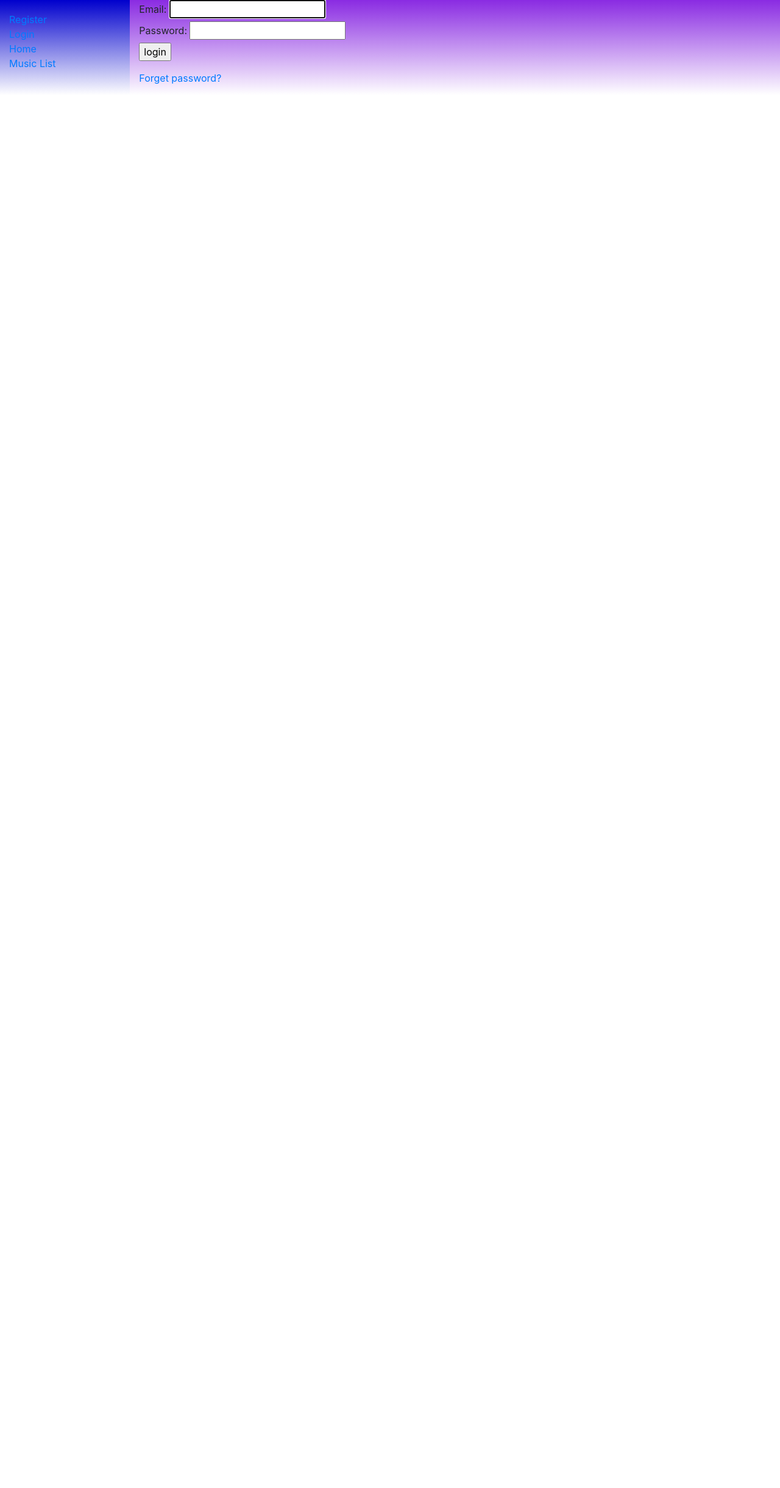
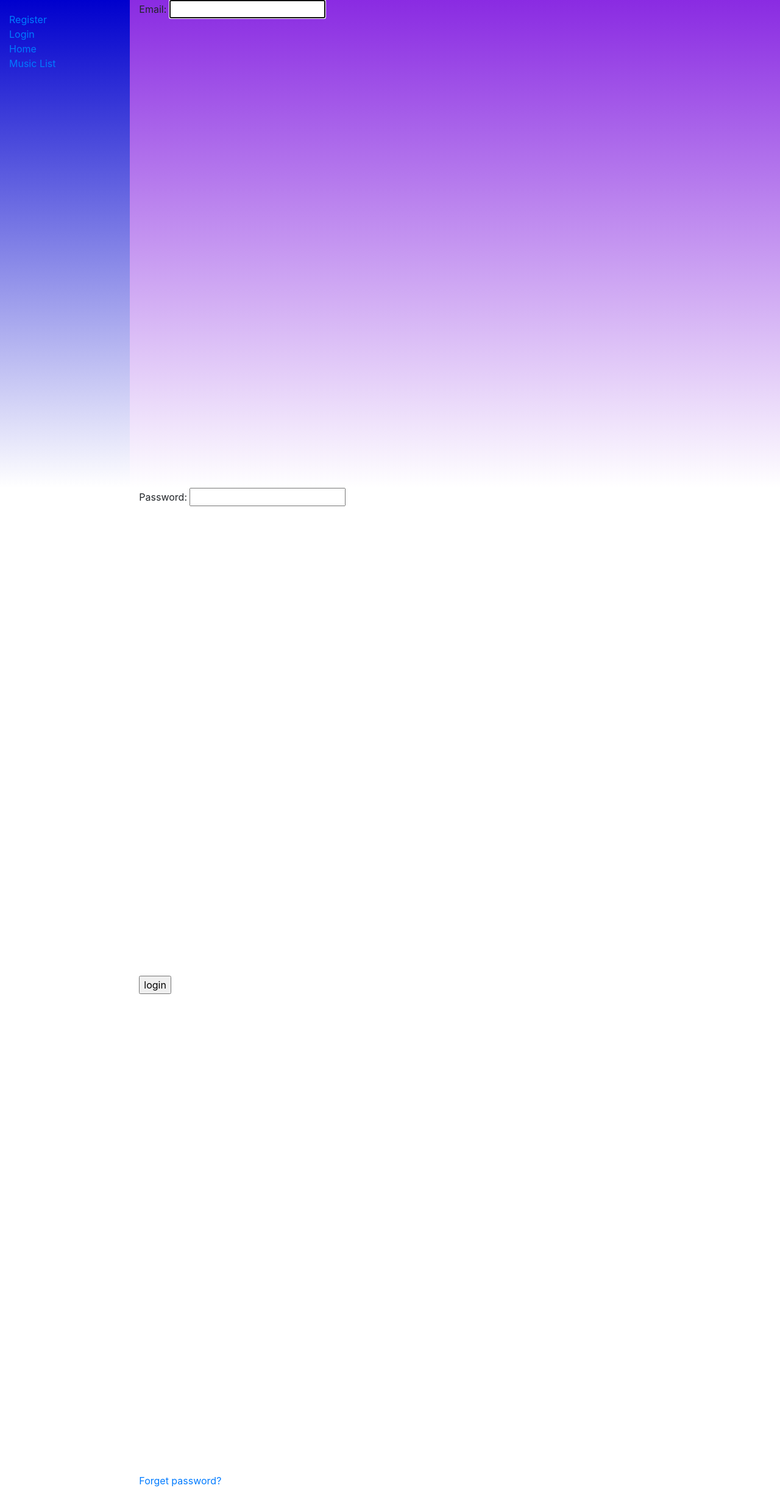
Before and after one commit to Tinky1224/sekai, a Django app: page /accounts/login/?next=/catalog/add_music/ in a window 1280 px wide. Shown: the whole page at 61% size. Before the commit the page ends 149 px from the top, so only its background shows below. Run offline with Django 4.2, Linux system fonts and the light colour scheme; some libraries are stand-ins or nearby versions.

Commit message:
add  height

```diff
--- a/catalog/templates/base.html
+++ b/catalog/templates/base.html
@@ -8,11 +8,15 @@
         <link rel="stylesheet" href="{% static 'css/styles.css' %}">
         <style>
             #sidebar {
-                background: linear-gradient(to bottom, MediumBlue, white)
+                background: linear-gradient(to bottom, MediumBlue, white);
             }
 
             #maincontent {
-                background: linear-gradient(to bottom, blueviolet, white)
+                background: linear-gradient(to bottom, blueviolet, white);
+            }
+
+            div {
+                height: 100%;
             }
         </style>
     </head>
```
